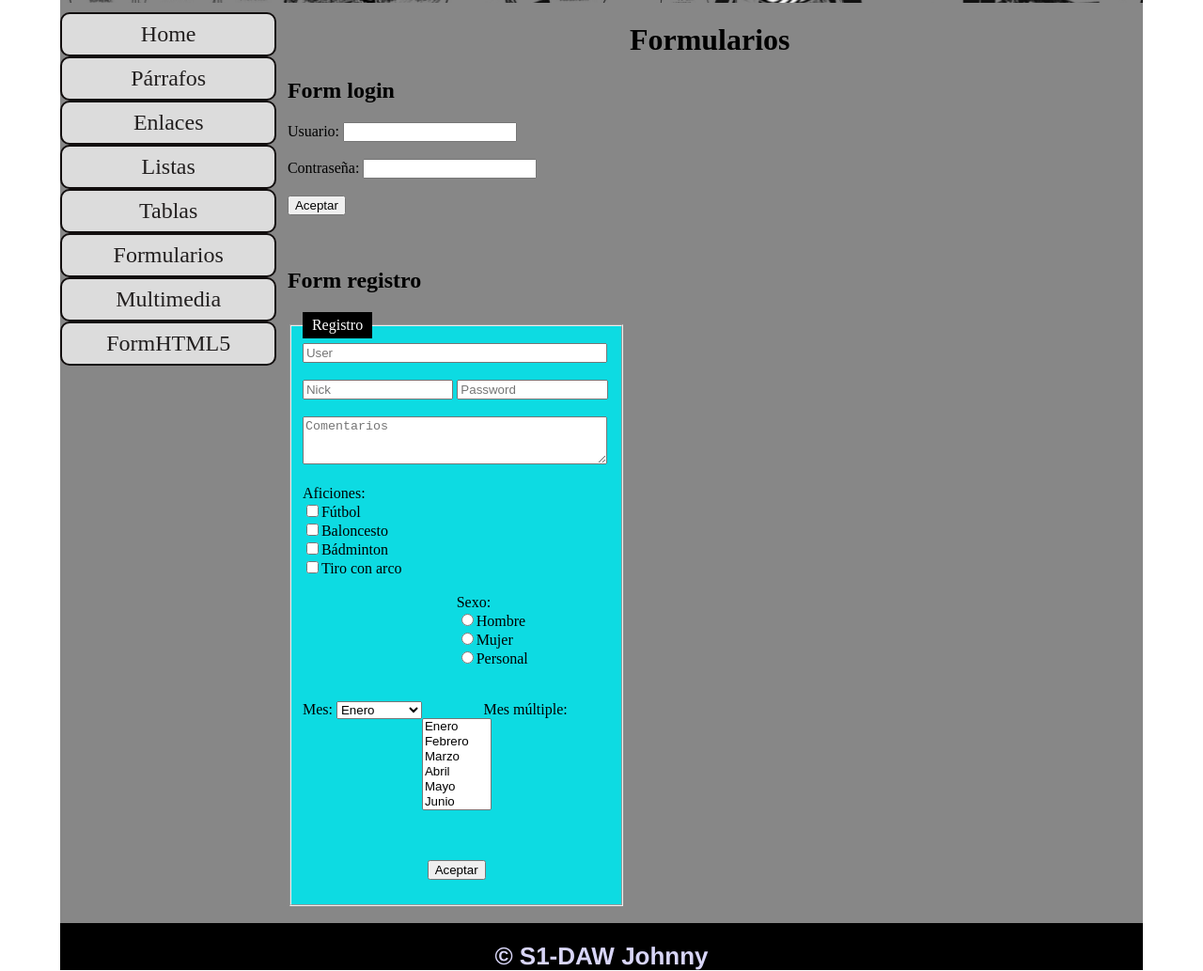
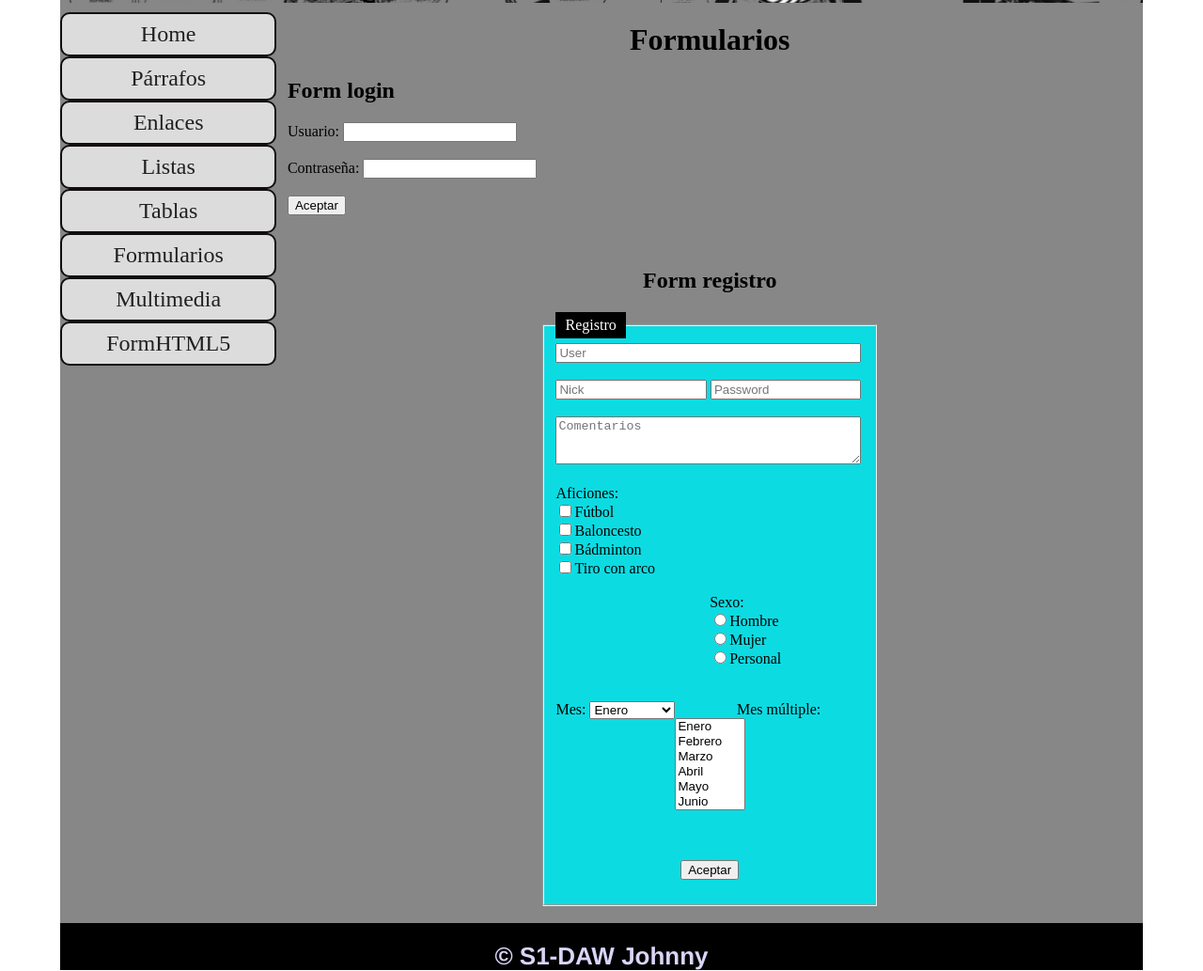
Before and after one commit to johnnyji6/webhtml, a plain HTML site: page formularios.html in a window 1280 px wide. Shown: the part 197-1230 px from the top of the page at 94% size. Drawn offline with Linux system fonts and the light colour scheme.

Commit message:
CasiTerminada5

```diff
--- a/css/style.css
+++ b/css/style.css
@@ -220,7 +220,7 @@ table tr td.ING {
 
 form.registro {
     width: 40%;
-
+    margin: 0 auto;
 }
 
 #formularios form fieldset {
--- a/formularios.html
+++ b/formularios.html
@@ -54,7 +54,7 @@
 
                     <br /><br />
 
-                    <h2>Form registro</h2>
+                    <h2 class="txt-center">Form registro</h2>
                     <form class="registro" action="form.html" method="get">
                         <fieldset>
                             <legend>Registro </legend>
```
